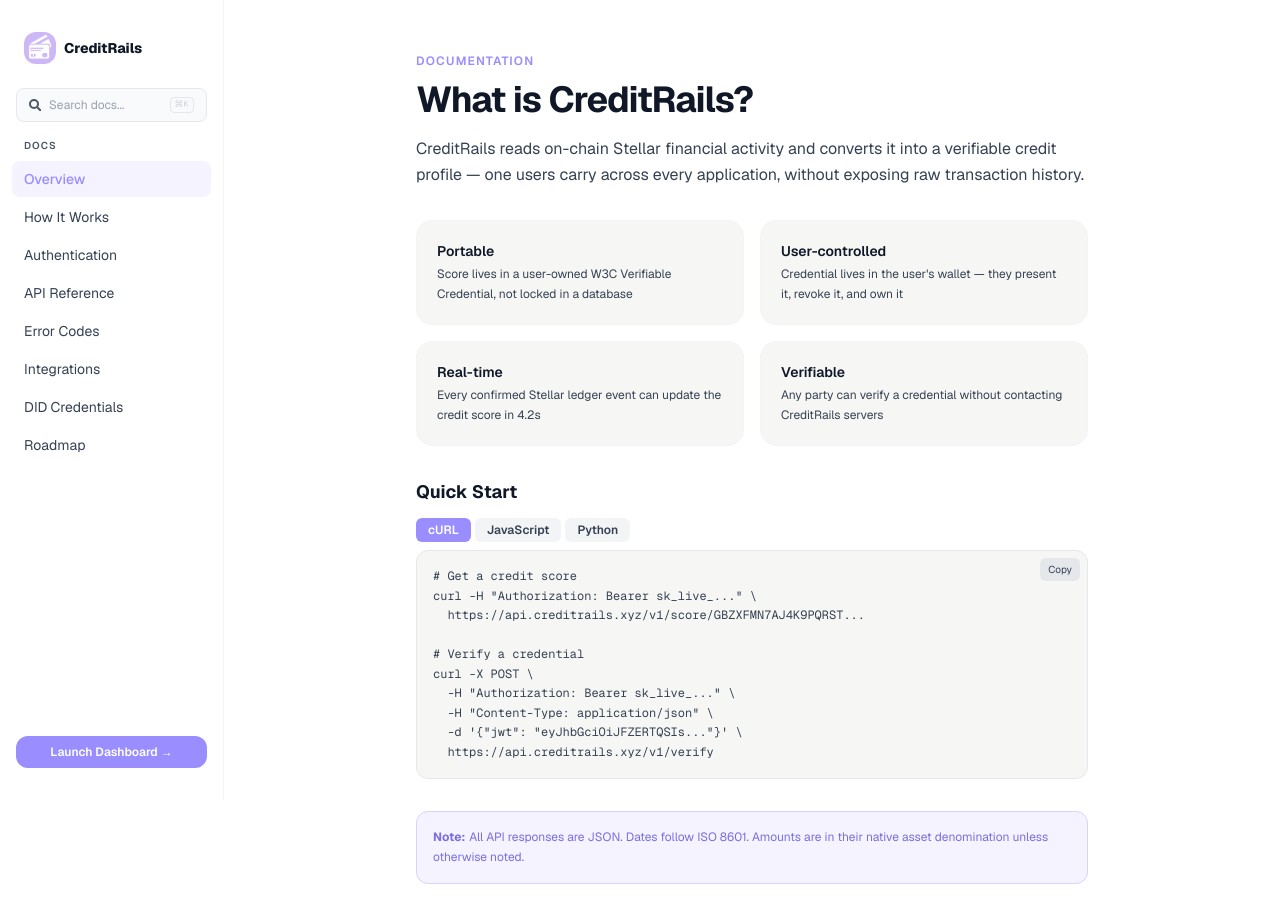
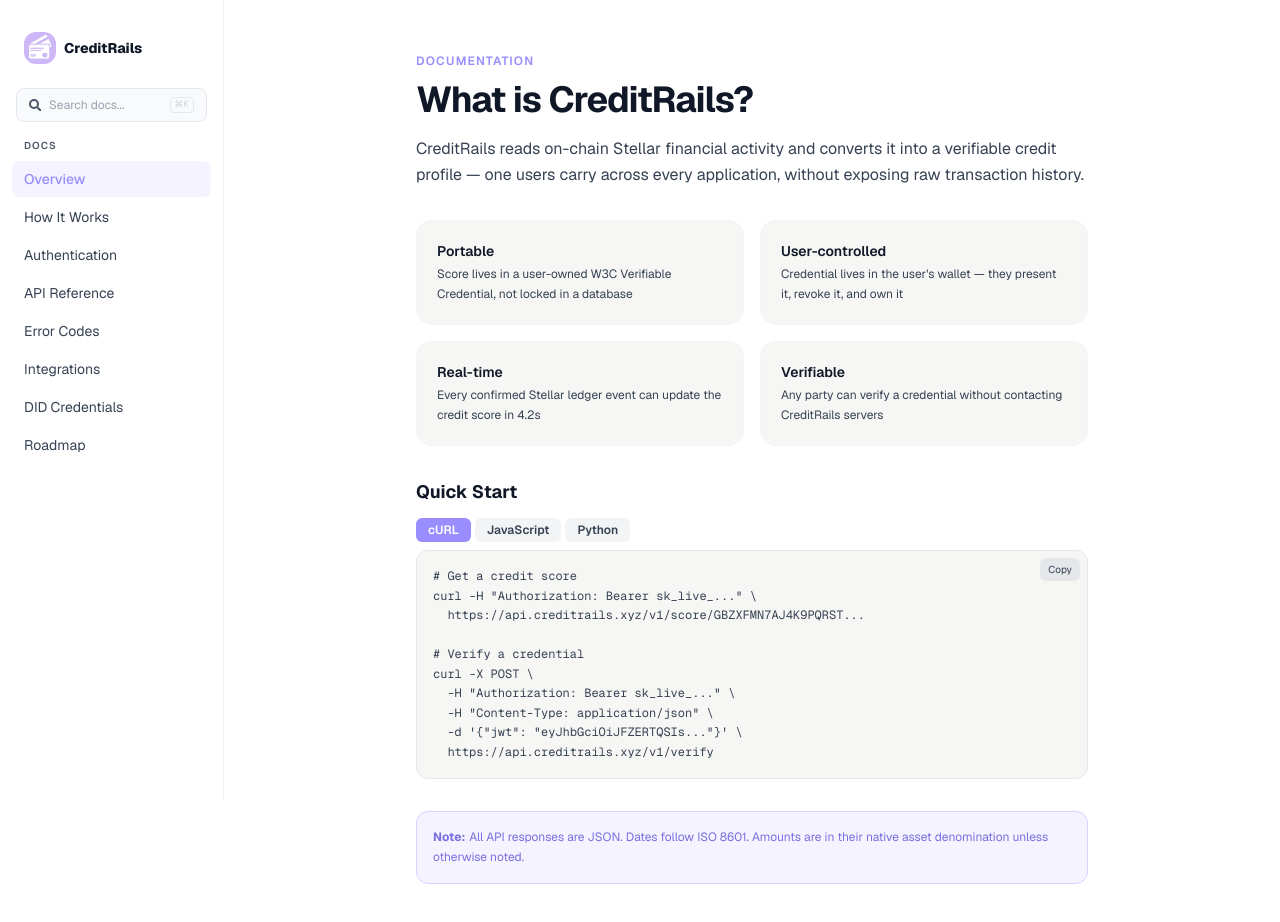
Before and after one commit to CreditRails/frontend, a Next.js app: page /docs in a window 1280 px wide. Shown: the top 922 px of the page. Built offline with nearby package versions, Linux system fonts and the light colour scheme.

Commit message:
feat(frontend): add Built on Stellar badge, remove docs Launch Dashboard button

```diff
--- a/src/app/docs/page.tsx
+++ b/src/app/docs/page.tsx
@@ -265,15 +265,6 @@ export default function DocsPage() {
             </button>
           ))}
         </nav>
-
-        <div className="mt-6 px-4">
-          <a
-            href="/app"
-            className="block w-full text-center px-3 py-2 rounded-xl bg-[#998DFF] text-white text-xs font-semibold hover:bg-[#8a7ef0] transition-colors"
-          >
-            Launch Dashboard →
-          </a>
-        </div>
       </aside>
 
       {/* Mobile sidebar overlay */}
--- a/src/components/Hero.tsx
+++ b/src/components/Hero.tsx
@@ -179,6 +179,12 @@ export default function Hero() {
               application.
             </p>
 
+            <div className="mt-4 inline-flex items-center gap-2 h-9 px-3.5 rounded-full border border-gray-200 self-center lg:self-start">
+              <span className="text-sm font-medium text-gray-700">Built on Stellar</span>
+              {/* eslint-disable-next-line @next/next/no-img-element */}
+              <img src="/stellar-logo-icon.png" alt="Stellar" className="w-5 h-5 rounded-full" />
+            </div>
+
             <div className="mt-8 flex flex-col sm:flex-row items-stretch sm:items-center gap-3 w-full sm:w-auto">
               <a
                 href="/app"
```
Also changed, not shown: public/stellar-logo-icon.png (added).
